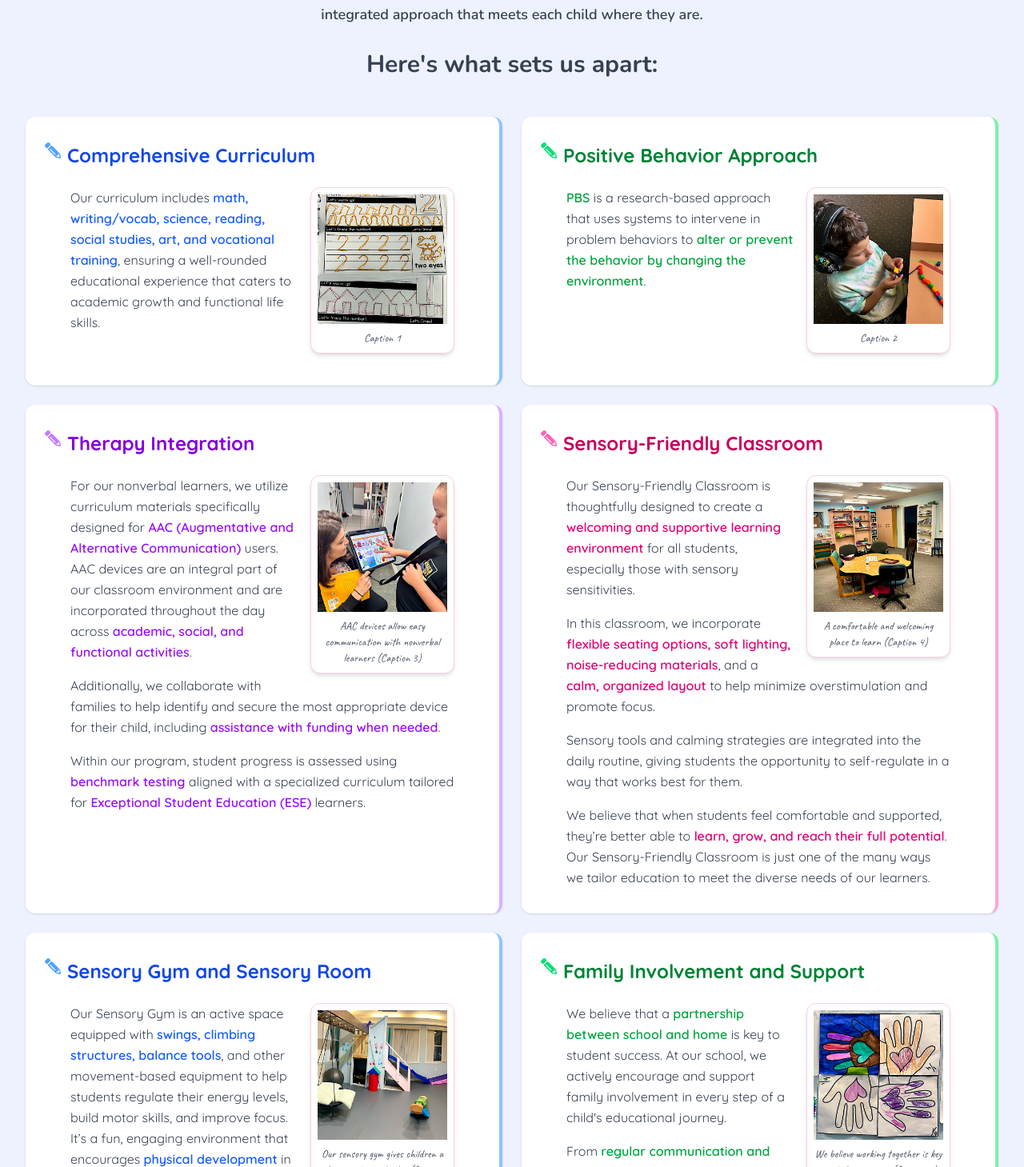
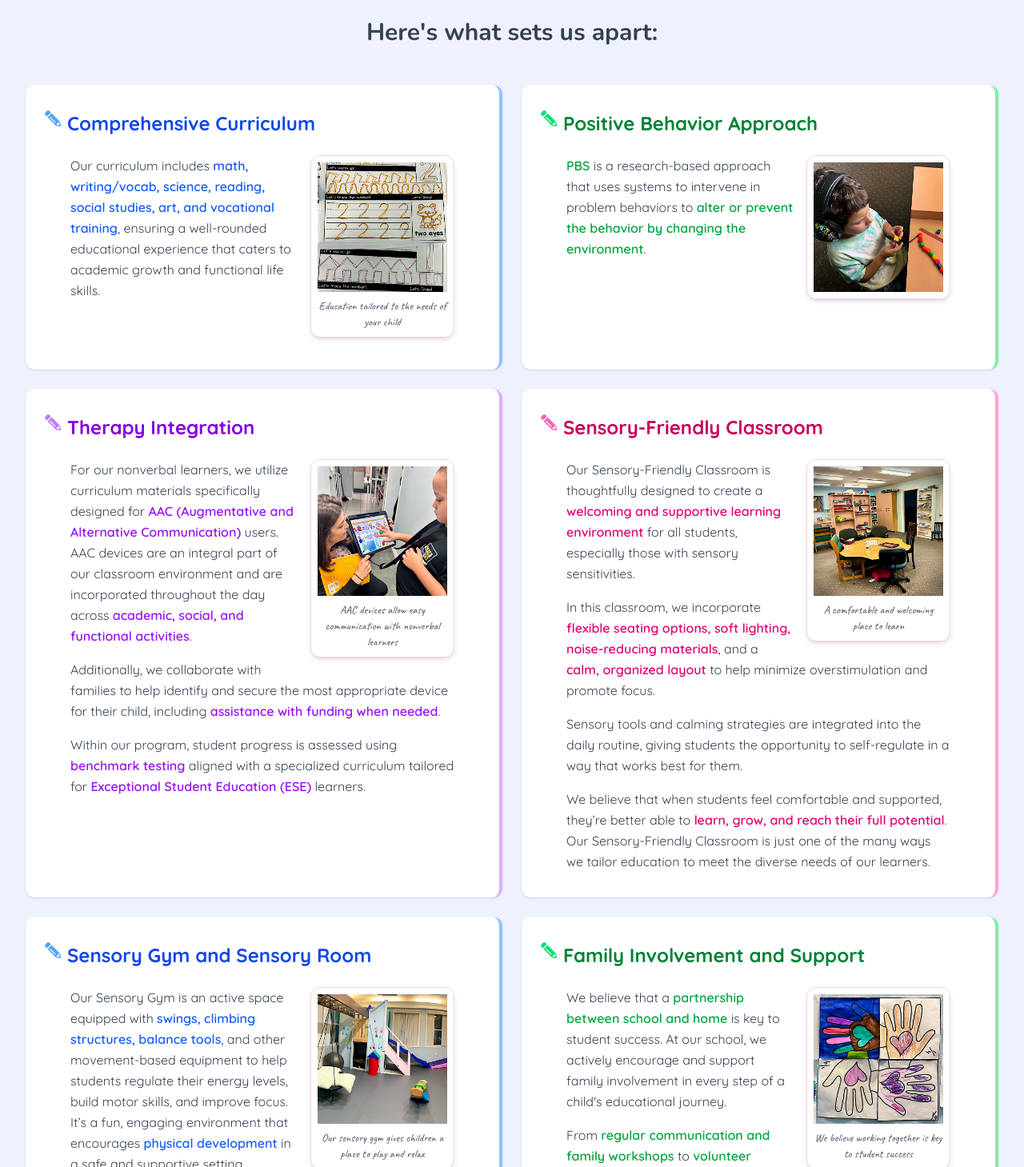
Before and after one commit to Ryan9698/speech-avenues-school, a Next.js app in the folder satc-school/: page / in a window 1280 px wide. Shown: the part 1954-3413 px from the top of the page at 80% size. Built offline with nearby package versions, Linux system fonts and the light colour scheme.

Commit message:
Edits to the staff page and cleaup for production

```diff
--- a/satc-school/src/app/contact/page.jsx
+++ b/satc-school/src/app/contact/page.jsx
@@ -120,7 +120,7 @@ export default function ContactPage() {
             </h2>
             <div className="flex gap-4 items-center text-2xl">
               <Link
-                href="https://www.facebook.com/"
+                href="https://www.facebook.com/speechavenuestherapyco/"
                 target="_blank"
                 rel="noopener noreferrer"
                 aria-label="Facebook"
@@ -129,7 +129,7 @@ export default function ContactPage() {
                 <FaFacebook className="text-blue-600" />
               </Link>
               <Link
-                href="https://www.instagram.com/"
+                href="https://www.instagram.com/speechavenuestherapyco/"
                 target="_blank"
                 rel="noopener noreferrer"
                 aria-label="Instagram"
--- a/satc-school/src/components/Home/Mission.jsx
+++ b/satc-school/src/components/Home/Mission.jsx
@@ -80,7 +80,7 @@ export default function Mission() {
                 width={250}
                 height={187}
                 className="rounded object-cover"
-                caption="Our Therapists are certified teachers and create comprehensive learning plans for each child. (Need caption; photo can be changed to whatever is preferred)"
+                caption="Our Therapists are certified teachers and create comprehensive learning plans for each child."
               />
             </div>
 
--- a/satc-school/src/data/staffData.js
+++ b/satc-school/src/data/staffData.js
@@ -112,7 +112,7 @@ export const staffData = [
       </>
     ),
     imageSrc: '/images/staffimg/Lucille.webp',
-    color: 'pink',
+    color: 'indigo',
   },
   {
     id: 4,
@@ -142,7 +142,7 @@ export const staffData = [
       </>
     ),
     imageSrc: '/images/staffimg/AshleyW.webp',
-    color: 'indigo',
+    color: 'pink',
   },
   {
     id: 5,
@@ -172,7 +172,7 @@ export const staffData = [
       </>
     ),
     imageSrc: '/images/staffimg/Bryan.webp',
-    color: 'blue',
+    color: 'pink',
   },
   {
     id: 6,
@@ -201,7 +201,7 @@ export const staffData = [
       </>
     ),
     imageSrc: '/images/staffimg/Alyssa.webp',
-    color: 'pink',
+    color: 'blue',
   },
   {
     id: 7,
@@ -235,6 +235,28 @@ export const staffData = [
     imageSrc: '/images/staffimg/AshleyP.webp',
     color: 'blue',
   },
+  {
+    id: 8,
+    name: 'Mrs. Gabby',
+    title: 'Administrative Assistant',
+    shortDescription:
+      'Mrs. Gabby serves as the Administrative Assistant for our therapy company while also pursuing her own clinical journey as an occupational therapy student.',
+    description: () => (
+      <>
+        <p>
+          Mrs. Gabby serves as the Administrative Assistant for our therapy
+          company while also pursuing her own clinical journey as an
+          occupational therapy student. She is here to support our school and
+          help assist families with enrollment questions, scheduling,
+          financials, meeting coordination, and fundraisers. She is always happy
+          to help support both students and families however she can.
+        </p>
+      </>
+    ),
+    imageSrc:
+      'https://res.cloudinary.com/dfchcqbiq/image/upload/v1736006311/Speech%20Avenues/Bio%20Photos/Gabby_gxe2th.webp',
+    color: 'pink',
+  },
   // Add more staff members here
 ];
 
--- a/satc-school/src/data/whatSetsUsApart.js
+++ b/satc-school/src/data/whatSetsUsApart.js
@@ -12,7 +12,7 @@ export function getWhatSetsUsApart() {
             <FramedImage
               src="/images/important/curriculum.webp"
               alt="Picture of an assignment at the school"
-              caption="Caption 1"
+              caption="Education tailored to the needs of your child"
             />
           </div>
           <p className="order-1 md:order-none">
@@ -36,7 +36,7 @@ export function getWhatSetsUsApart() {
             <FramedImage
               src="/images/important/image7.webp"
               alt="Child with headphones using beads"
-              caption="Caption 2"
+              caption=""
               className=""
             />
           </div>
@@ -60,7 +60,7 @@ export function getWhatSetsUsApart() {
             <FramedImage
               src="/images/important/aac.webp"
               alt="Therapist working with student using an AAC device"
-              caption="AAC devices allow easy communication with nonverbal learners (Caption 3)"
+              caption="AAC devices allow easy communication with nonverbal learners"
             />
           </div>
           <p className="order-1 md:order-none">
@@ -107,7 +107,7 @@ export function getWhatSetsUsApart() {
             <FramedImage
               src="/images/important/classroom2.webp"
               alt="Picture of the SATC classroom"
-              caption="A comfortable and welcoming place to learn (Caption 4)"
+              caption="A comfortable and welcoming place to learn"
             />
           </div>
 
@@ -157,7 +157,7 @@ export function getWhatSetsUsApart() {
             <FramedImage
               src="/images/important/sensoryroom.webp"
               alt="Picture of the Sensory Gym"
-              caption="Our sensory gym gives children a place to play and relax (Caption 5)"
+              caption="Our sensory gym gives children a place to play and relax"
               className=""
             />
           </div>
@@ -205,7 +205,7 @@ export function getWhatSetsUsApart() {
             <FramedImage
               src="/images/important/support.webp"
               alt="Working together hand-in-hand to ensure success"
-              caption="We believe working together is key to student success (Caption 6)"
+              caption="We believe working together is key to student success"
             />
           </div>
           <p className="order-1 md:order-none">
```
